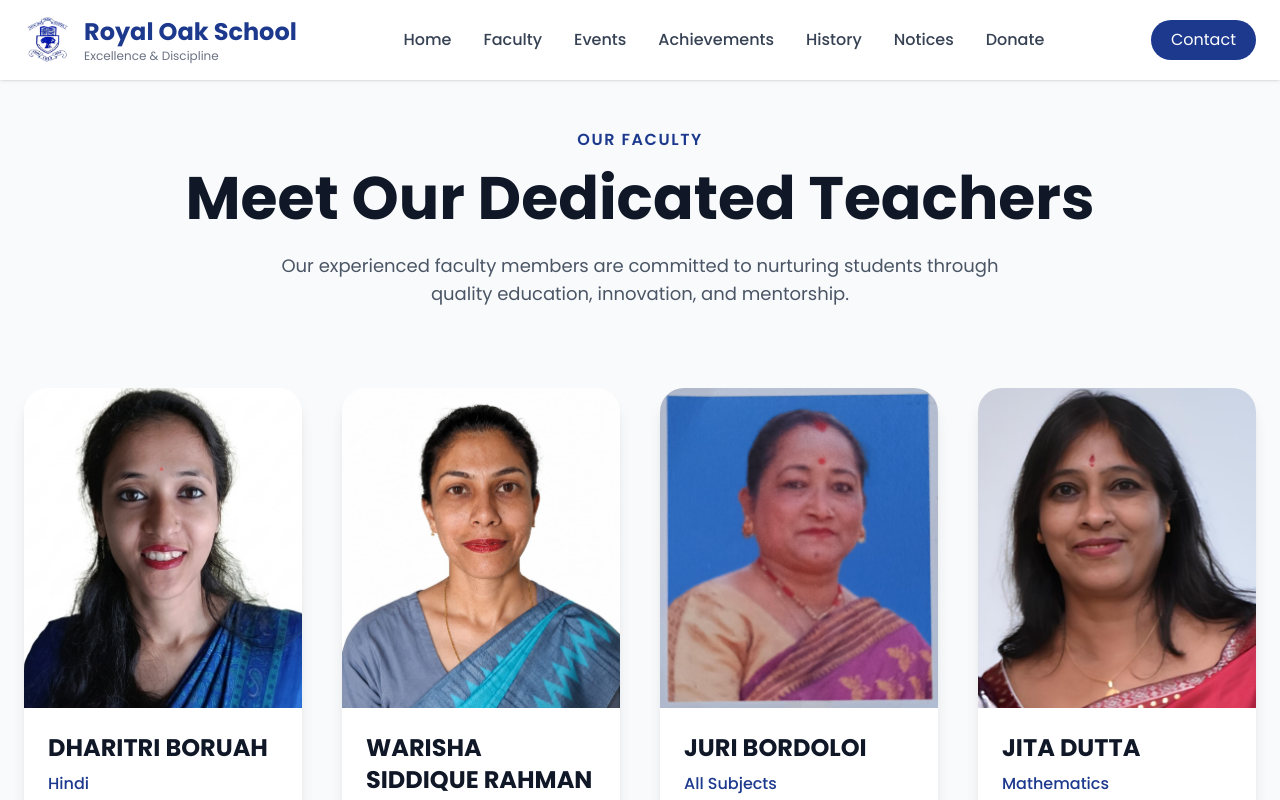
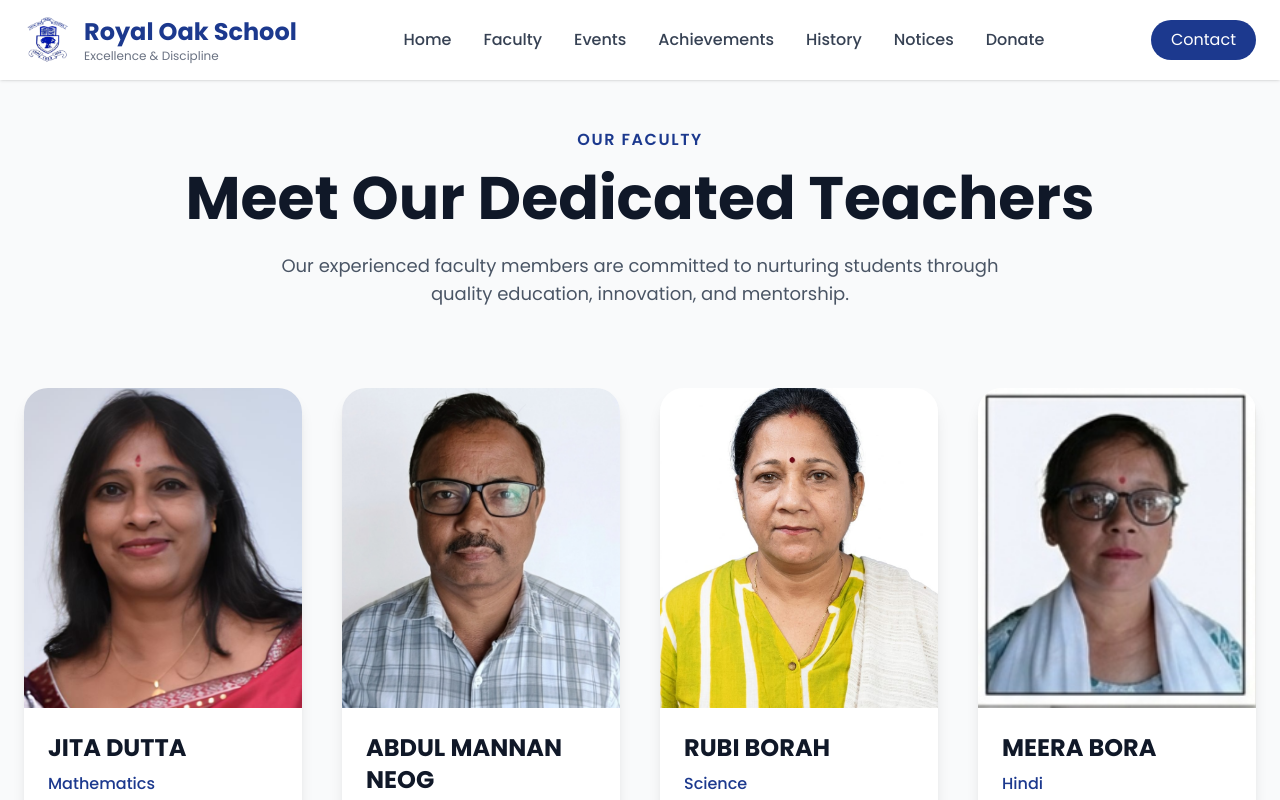
Before and after one commit to jpt76cnznh-star/royal-oak-school, a React (Vite) app: page /faculty in a window 1280 px wide. Shown: the top 800 px of the page. Built offline with nearby package versions, Linux system fonts and the light colour scheme; no server answers.

Commit message:
Add files via upload

```diff
--- a/src/data/eventsData.js
+++ b/src/data/eventsData.js
@@ -1,34 +1,83 @@
+import event1 from "../assets/event1.jpg"
+import event2 from "../assets/event2.jpg"
+import event3 from "../assets/event3.jpg"
+import event4 from "../assets/event4.jpg"
+import event5 from "../assets/event5.jpg"
+import event6 from "../assets/event6.jpg"
+import event7 from "../assets/event7.jpg"
+import event8 from "../assets/event8.jpg"
+
 const eventsData = [
   {
     id: 1,
-      title: "Annual Sports Day",
-      date: "15 May 2026",
-      image:
-        "https://images.unsplash.com/photo-1517649763962-0c623066013b?q=80&w=1470&auto=format&fit=crop",
+    title: "Sports Day",
+    date: "",
+    image: event1,
+    description:
+      "Write the description for the Sports Day event here.",
   },
 
   {
     id: 2,
-      title: "Science Exhibition",
-      date: "22 June 2026",
-      image:
-        "https://images.unsplash.com/photo-1532094349884-543bc11b234d?q=80&w=1470&auto=format&fit=crop",
+    title: "Saraswati Puja",
+    date: "",
+    image: event2,
+    description:
+      "Write the description for the Saraswati Puja event here.",
   },
 
   {
     id: 3,
-      title: "Cultural Festival",
-      date: "10 July 2026",
-      image:
-        "https://images.unsplash.com/photo-1511578314322-379afb476865?q=80&w=1470&auto=format&fit=crop",
+    title: "Outdoor Visit",
+    date: "",
+    image: event3,
+    description:
+      "Write the description for the Outdoor Visit here.",
   },
 
   {
     id: 4,
-      title: "Independence Day Celebration",
-      date: "15 August 2026",
-      image:
-        "https://images.unsplash.com/photo-1509062522246-3755977927d7?q=80&w=1974&auto=format&fit=crop",
+    title: "Teachers Day",
+    date: "",
+    image: event4,
+    description:
+      "Write the description for Teachers Day here.",
+  },
+
+  {
+    id: 5,
+    title: "Educational Visit",
+    date: "",
+    image: event5,
+    description:
+      "Write the description for the Educational Visit here.",
+  },
+
+  {
+    id: 6,
+    title: "Children's Day",
+    date: "",
+    image: event6,
+    description:
+      "Write the description for Children's Day here.",
+  },
+
+  {
+    id: 7,
+    title: "Christmas Celebration",
+    date: "",
+    image: event7,
+    description:
+      "Write the description for the Christmas Celebration here.",
+  },
+
+  {
+    id: 8,
+    title: "Independence Day",
+    date: "",
+    image: event8,
+    description:
+      "Write the description for Independence Day here.",
   },
 ]
 
--- a/src/data/facultyData.js
+++ b/src/data/facultyData.js
@@ -23,10 +23,52 @@ import teacher21 from "../assets/teacher11.jpeg"
 const facultyData = [
 
     {
-    id: 1,
-    image: teacher1,
-    name: "DHARITRI BORUAH",
+    id: 4,
+    image: teacher4,
+    name: "JITA DUTTA",
+    subject: "Mathematics",
+  },
+
+  {
+  id: 12,
+  image: teacher12,
+  name: "ABDUL MANNAN NEOG",
+  subject: "Mathematics",
+},
+
+{
+  id: 15,
+  image: teacher15,
+  name: "RUBI BORAH",
+  subject: "Science",
+},
+
+ {
+    id: 7,
+    image: teacher7,
+    name: "MEERA BORA",
     subject: "Hindi",
+  },
+
+  {
+  id: 9,
+  image: teacher9,
+  name: "SYEDA SAHKIRA BEGUM",
+  subject: "All Subjects",
+},
+
+  {
+    id: 5,
+    image: teacher5,
+    name: "MAMONI BARUAH",
+    subject: "Mathematics",
+  },
+
+{
+  id: 16,
+  image: teacher16,
+  name: "ARCHANA BARUAH",
+  subject: "Computer Science",
 },
 
   {
@@ -43,45 +85,12 @@ const facultyData = [
     subject: "All Subjects",
   },
 
-  {
-    id: 4,
-    image: teacher4,
-    name: "JITA DUTTA",
-    subject: "Mathematics",
-  },
-
-  {
-    id: 5,
-    image: teacher5,
-    name: "MAMONI BARUAH",
-    subject: "Mathematics",
-  },
 
   {
     id: 6,
     image: teacher6,
     name: "AMIT KARMAKAR",
     subject: "Fine Arts",
-  },
-
-  {
-    id: 7,
-    image: teacher7,
-    name: "MEERA BORA",
-    subject: "Hindi",
-  },
-
-  /*{
-    id: 8,
-    image: teacher8,
-    name: "MOUSUMI BORDOLOI",
-    subject: "Social Studies",
-  },*/
-  {
-  id: 9,
-  image: teacher9,
-  name: "SYEDA SAHKIRA BEGUM",
-  subject: "All Subjects",
   },
 
 {
@@ -92,17 +101,10 @@ const facultyData = [
 },
 
 {
-  id: 11,
-  image: teacher11,
-  name: "MUKUNDA MADHAB DAS",
-  subject: "Mathematics",
-},
-
-{
-  id: 12,
-  image: teacher12,
-  name: "ABDUL MANNAN NEOG",
-  subject: "Mathematics",
+  id: 14,
+  image: teacher14,
+  name: "ANNESHA PHUKAN",
+  subject: "English",
 },
 
 {
@@ -113,24 +115,10 @@ const facultyData = [
 },
 
 {
-  id: 14,
-  image: teacher14,
-  name: "ANNESHA PHUKAN",
-  subject: "English",
-},
-
-{
-  id: 15,
-  image: teacher15,
-  name: "RUBI BORAH",
-  subject: "Science",
-},
-
-{
-  id: 16,
-  image: teacher16,
-  name: "ARCHANA BARUAH",
-  subject: "Computer Science",
+  id: 11,
+  image: teacher11,
+  name: "MUKUNDA MADHAB DAS",
+  subject: "Mathematics",
 },
 
 {
@@ -140,17 +128,25 @@ const facultyData = [
   subject: "Other",
 },
 
-/*{
-  id: 18,
-  image: teacher18,
-  name: "PRIYAKSHI SARMA ",
-  subject: "English",
-},*/
+
+  {
+    id: 1,
+    image: teacher1,
+    name: "DHARITRI BORUAH",
+    subject: "Hindi",
+  },
 
 {
   id: 19,
   image: teacher19,
   name: "PARINITA HAZARIKA",
+  subject: "Other",
+},
+
+{
+  id: 21,
+  image: teacher21,
+  name: "TRISHNA BORAH",
   subject: "Other",
 },
 
@@ -161,12 +157,27 @@ const facultyData = [
   subject: "Regional Language",
 },
 
-{
-  id: 21,
-  image: teacher21,
-  name: "TRISHNA BORAH",
-  subject: "Other",
-},
+
+
+  /*{
+    id: 8,
+    image: teacher8,
+    name: "MOUSUMI BORDOLOI",
+    subject: "Social Studies",
+  },*/
+
+
+
+
+/*{
+  id: 18,
+  image: teacher18,
+  name: "PRIYAKSHI SARMA ",
+  subject: "English",
+},*/
+
+
+
 
 /*{
   id: 22,
--- /dev/null
+++ b/src/data/managementData.js
@@ -0,0 +1,36 @@
+import management1 from "../assets/management1.jpeg"
+import management2 from "../assets/management2.jpeg"
+import management3 from "../assets/management3.jpeg"
+import management4 from "../assets/management4.jpeg"
+
+const managementData = [
+{
+    id: 1,
+    name: "Name of Management Person",
+    designation: "Director",
+    image: management1,
+  },
+
+    {
+    id: 2,
+    name: "Name of Management Person",
+    designation: "Principal",
+    image: management2,
+  },
+
+  {
+    id: 3,
+    name: "Name of Management Person",
+    designation: "Vice Principal",
+    image: management3,
+  },
+
+  {
+    id: 4,
+    name: "Name of Management Person",
+    designation: "Administrative Head",
+    image: management4,
+  },
+]
+
+export default managementData
```
Lines whose indentation alone changed are shown as unchanged.
